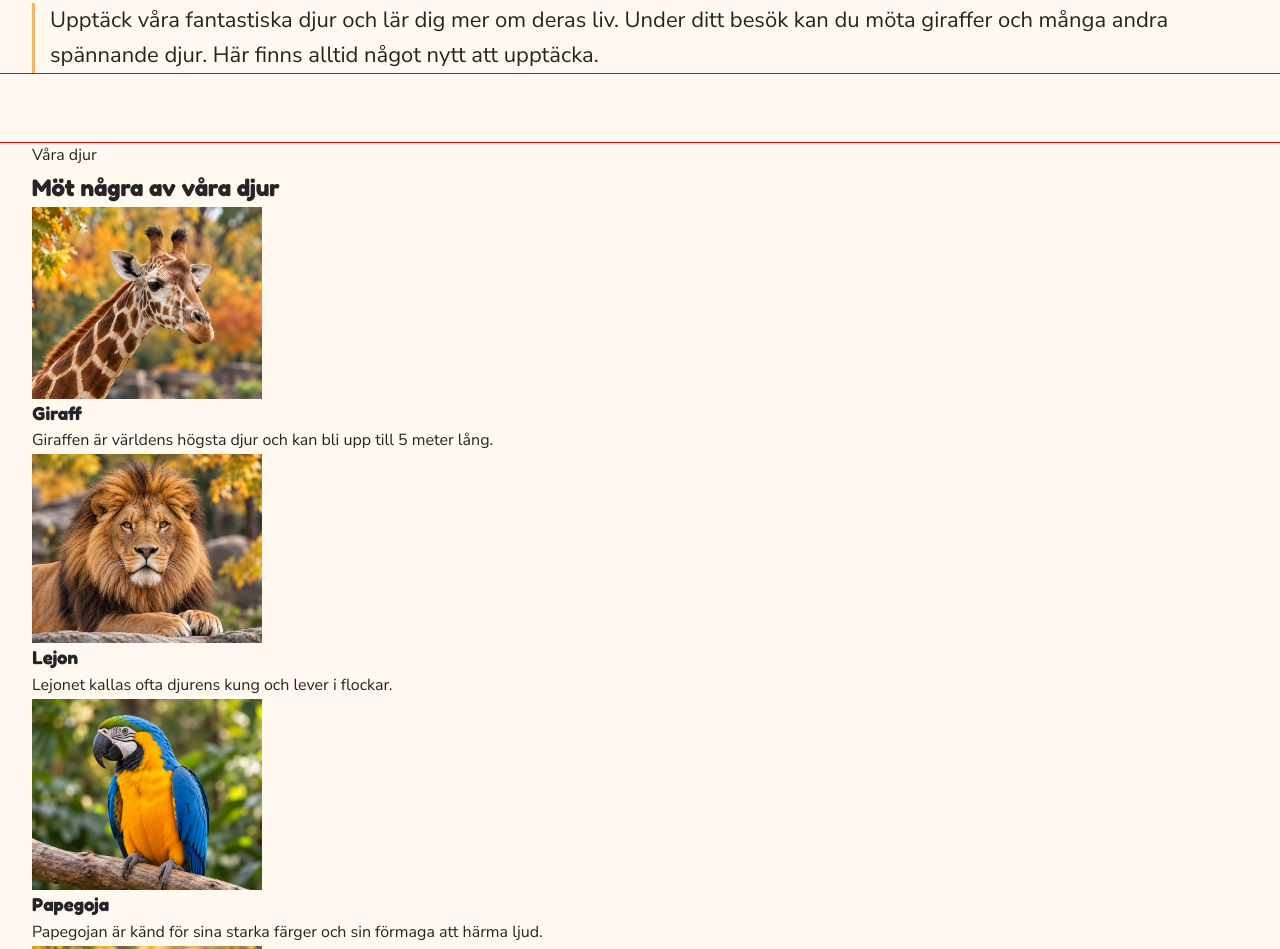
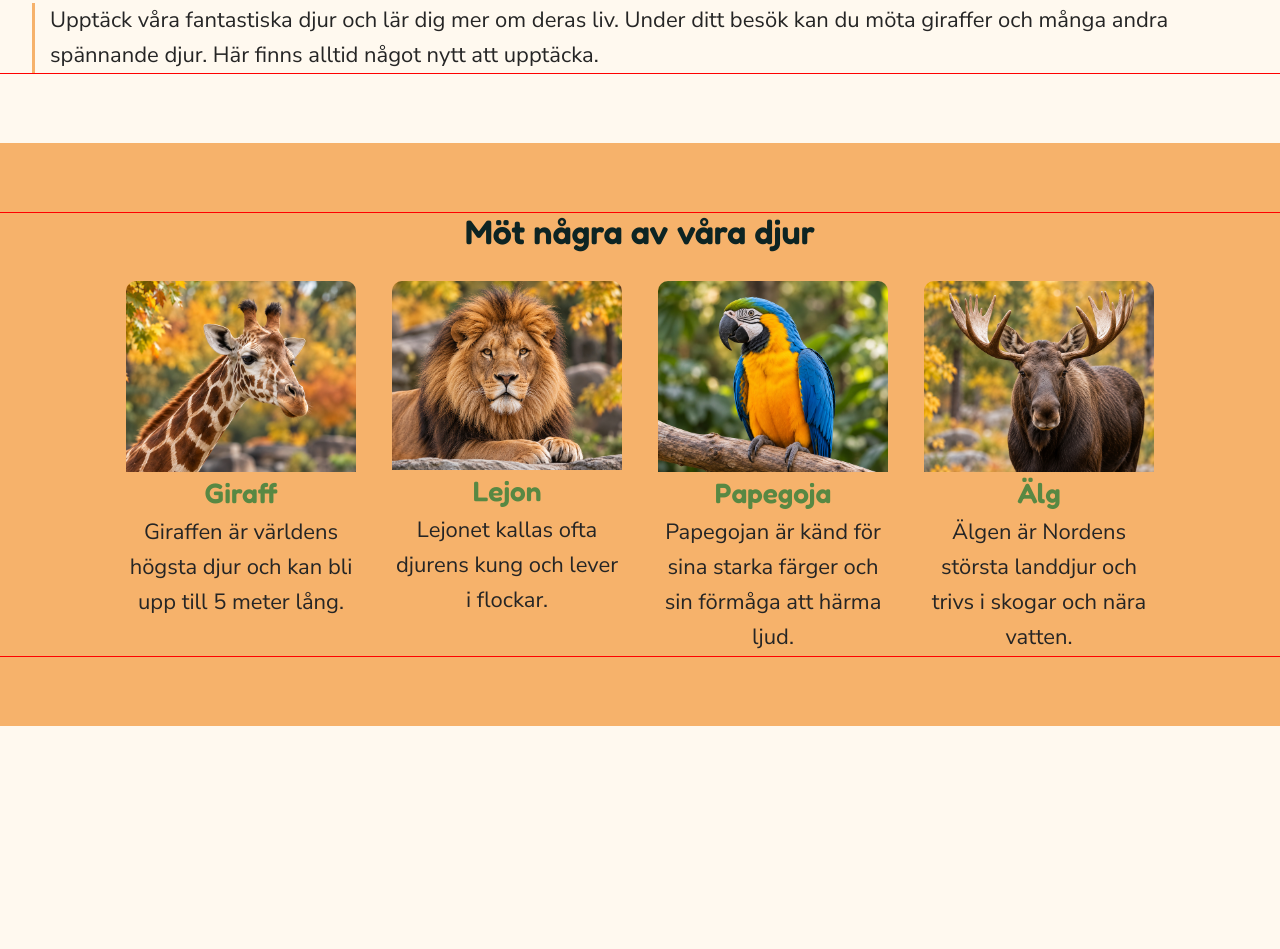
Before and after one commit to annabyte95/systementor-zoo, a plain HTML site: page index.html in a window 1280 px wide. Shown: the part 1385-2334 px from the top of the page. After the commit the page ends 2111 px from the top, so only its background shows below. Drawn offline with nearby package versions, Linux system fonts and the light colour scheme.

Commit message:
section animals done

```diff
--- a/index.html
+++ b/index.html
@@ -136,7 +136,6 @@
 
       <section class="animals">
         <div class="container">
-          <p class="animals-text">Våra djur</p>
           <h2 class="animals-title">Möt några av våra djur</h2>
           <div class="animals-wrapper">
             <div class="animals-card">
@@ -171,7 +170,7 @@
                 <img
                   class="animals-img"
                   src="images/animals/lion@1x.jpg"
-                  alt="lion"
+                  alt="Lejon"
                   width="230"
                 />
               </picture>
@@ -192,13 +191,13 @@
                 <img
                   class="animals-img"
                   src="images/animals/parrot@1x.jpg"
-                  alt="parrot"
+                  alt="Papegoja"
                   width="230"
                 />
               </picture>
               <h3 class="animals-card-subtitle">Papegoja</h3>
               <p class="animals-card-text">
-                Papegojan är känd för sina starka färger och sin förmaga att
+                Papegojan är känd för sina starka färger och sin förmåga att
                 härma ljud.
               </p>
             </div>
@@ -212,8 +211,9 @@
                   "
                 />
                 <img
+                  class="animals-img"
                   src="images/animals/moose@1x.jpg"
-                  alt="moose"
+                  alt="Älg"
                   width="230"
                 />
               </picture>
--- a/styles.css
+++ b/styles.css
@@ -482,3 +482,109 @@ button {
   }
 }
 /* #endregion */
+
+/* #region Animals */
+.animals {
+  background-color: #f6b26b;
+
+  padding: 50px 0;
+}
+
+.animals-title {
+  color: #0d2423;
+  font-weight: 600;
+  font-size: 24px;
+  line-height: 1.1;
+
+  text-align: center;
+
+  margin-bottom: 24px;
+}
+
+.animals-wrapper {
+  display: flex;
+  flex-direction: column;
+  align-items: center;
+
+  gap: 32px;
+}
+
+.animals-card {
+  display: flex;
+  flex-direction: column;
+  align-items: center;
+
+  width: 230px;
+  min-height: 320px;
+
+  gap: 6px;
+}
+
+.animals-img {
+  border-radius: 10px 10px 0 0;
+}
+
+.animals-card-subtitle {
+  font-weight: 600;
+  font-size: 20px;
+  line-height: 1.1;
+  color: #588843;
+}
+
+.animals-card-text {
+  font-size: 18px;
+
+  text-align: center;
+}
+
+@media only screen and (min-width: 768px) {
+  .animals {
+    padding: 60px 0;
+  }
+
+  .animals-title {
+    font-size: 30px;
+
+    margin-bottom: 28px;
+  }
+
+  .animals-wrapper {
+    flex-direction: row;
+    flex-wrap: wrap;
+    justify-content: center;
+    gap: 36px;
+  }
+
+  .animals-card {
+    min-height: 375px;
+  }
+
+  .animals-card-subtitle {
+    font-size: 26px;
+  }
+
+  .animals-card-text {
+    font-size: 22px;
+  }
+}
+
+@media only screen and (min-width: 1024px) {
+  .animals {
+    padding: 70px 0;
+  }
+
+  .animals-title {
+    font-size: 34px;
+
+    margin-bottom: 30px;
+  }
+
+  .animals-wrapper {
+    flex-wrap: nowrap;
+  }
+
+  .animals-card-subtitle {
+    font-size: 28px;
+  }
+}
+/* #endregion */
```
